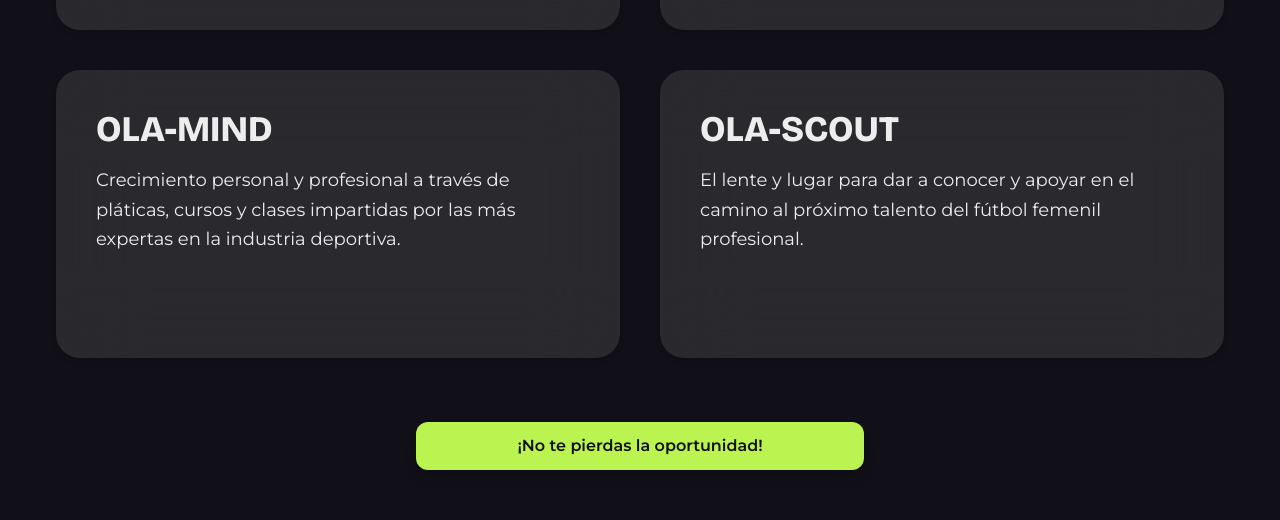
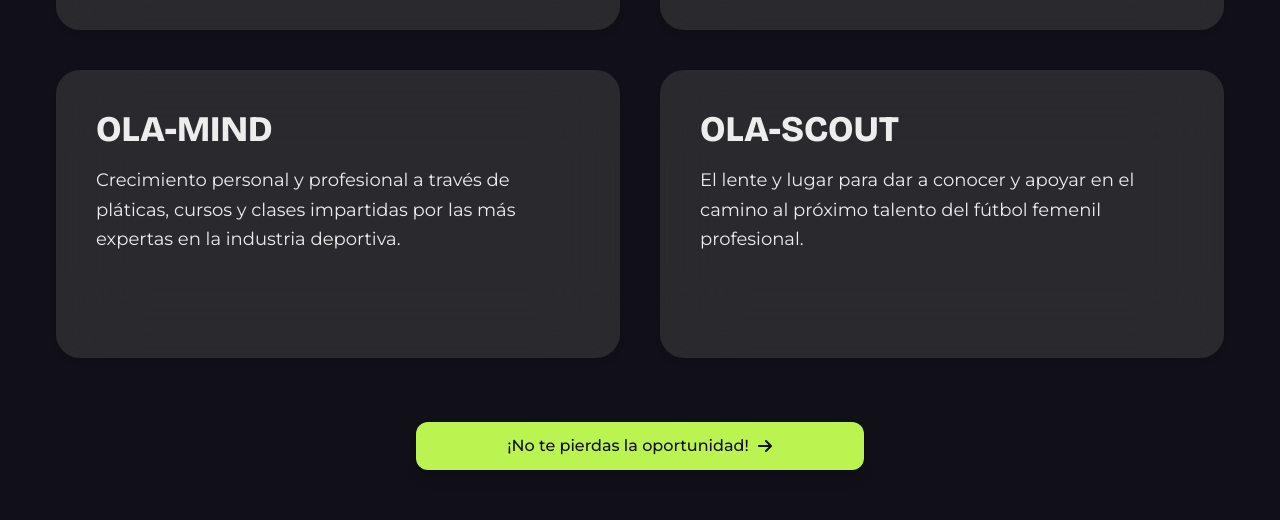
Before and after one commit to olafut/landing-olafut, a Next.js app: page / in a window 1280 px wide. Shown: the part 2040-2560 px from the top of the page. Built offline with nearby package versions, Linux system fonts and the light colour scheme.

Commit message:
refactor: implement Footer and ProductsSection components for improved layout and structure

```diff
--- /dev/null
+++ b/src/app/_components/Footer.tsx
@@ -0,0 +1,11 @@
+export const Footer = () => {
+  return (
+    <footer className="bg-foreground rounded-t-5xl p-10 h-full">
+      <div className="container grid grid-cols-3 h-full mx-auto">
+        <p className="text-background text-center">Redes Sociales</p>
+        <p className="text-background text-center">Olafut</p>
+        <p className="text-background text-center">Contacto</p>
+      </div>
+    </footer>
+  );
+};
--- /dev/null
+++ b/src/app/_components/ProductsSection.tsx
@@ -0,0 +1,56 @@
+import { FaArrowRight } from 'react-icons/fa6';
+import { Button, Paragraph, Title } from './ui';
+
+export const ProductsSection = () => {
+  return (
+    <section className="my-12 flex flex-col gap-6 text-left container mx-auto px-6 md:px-14">
+      <Title
+        level="h2"
+        className="py-10 text-4xl lg:text-6xl max-w-2xl font-black"
+      >
+        ¿Cómo vamos a construir el CAMINO?
+      </Title>
+
+      <div className="grid grid-cols-1 lg:grid-cols-2 gap-10">
+        <article className="bg-neutral-600/40 min-h-72 backdrop-blur-2xl p-10 rounded-3xl shadow-md flex flex-col gap-4">
+          <Title level="h4" className="text-3xl lg:text-4xl font-black">
+            OLA-CAST
+          </Title>
+          <Paragraph>
+            El micrófono puede ser tuyo. Participa para ser parte de las
+            transmisiones en vivo y de nuestro Podcast.
+          </Paragraph>
+        </article>
+        <article className="bg-neutral-600/40 min-h-72 backdrop-blur-2xl p-10 rounded-3xl shadow-md flex flex-col gap-4">
+          <Title level="h4" className="text-3xl lg:text-4xl font-black">
+            OLA-GAMES
+          </Title>
+          <Paragraph>Torneos y eventos con formatos innovadores</Paragraph>
+        </article>
+        <article className="bg-neutral-600/40 min-h-72 backdrop-blur-2xl p-10 rounded-3xl shadow-md flex flex-col gap-4">
+          <Title level="h4" className="text-3xl lg:text-4xl font-black">
+            OLA-MIND
+          </Title>
+          <Paragraph>
+            Crecimiento personal y profesional a través de pláticas, cursos y
+            clases impartidas por las más expertas en la industria deportiva.
+          </Paragraph>
+        </article>
+        <article className="bg-neutral-600/40 min-h-72 backdrop-blur-2xl p-10 rounded-3xl shadow-md flex flex-col gap-4">
+          <Title level="h4" className="text-3xl lg:text-4xl font-black">
+            OLA-SCOUT
+          </Title>
+          <Paragraph>
+            El lente y lugar para dar a conocer y apoyar en el camino al próximo
+            talento del fútbol femenil profesional.
+          </Paragraph>
+        </article>
+      </div>
+
+      <Button className="mx-auto my-10">
+        ¡No te pierdas la oportunidad!
+        <FaArrowRight />
+      </Button>
+    </section>
+  );
+};
--- a/src/app/_components/ui/Button.tsx
+++ b/src/app/_components/ui/Button.tsx
@@ -6,7 +6,7 @@ export const Button: FC<BaseProps> = ({ children, className, style }) => {
   return (
     <button
       className={twMerge(
-        'px-4 py-3 bg-lime-300 hover:bg-lime-400 text-background rounded-xl text-md font-semibold shadow-lg hover:shadow-xl transition-all duration-300 w-full font-alt flex items-center gap-2 justify-center cursor-pointer max-w-md',
+        'px-4 py-3 bg-lime-300 hover:bg-lime-400 text-background rounded-xl text-md font-medium shadow-lg hover:shadow-xl transition-all duration-300 w-full font-alt flex items-center gap-2 justify-center cursor-pointer max-w-md',
         className,
       )}
       style={style}
--- a/src/app/layout.tsx
+++ b/src/app/layout.tsx
@@ -2,6 +2,7 @@ import './globals.css';
 import type { Metadata } from 'next';
 import { Bricolage_Grotesque, Montserrat } from 'next/font/google';
 import type { PropsWithChildren } from 'react';
+import { Footer } from './_components/Footer';
 import { Header } from './_components/Header';
 
 const bricolageFont = Bricolage_Grotesque({
@@ -30,14 +31,7 @@ export default function RootLayout({ children }: Readonly<PropsWithChildren>) {
       <body className="bg-background text-foreground font-sans transition-colors duration-500">
         <Header />
         {children}
-
-        <footer className="bg-foreground rounded-t-5xl p-10 h-full">
-          <div className="container grid grid-cols-3 h-full">
-            <p className="text-background text-center">Redes Sociales</p>
-            <p className="text-background text-center">Olafut</p>
-            <p className="text-background text-center">Contacto</p>
-          </div>
-        </footer>
+        <Footer />
       </body>
     </html>
   );
--- a/src/app/page.tsx
+++ b/src/app/page.tsx
@@ -1,61 +1,13 @@
 import { ContentSection } from './_components/ContentSection';
 import { HeroSection } from './_components/HeroSection';
-import { Button, Paragraph, Title } from './_components/ui';
+import { ProductsSection } from './_components/ProductsSection';
 
 export default function Home() {
   return (
     <main>
       <HeroSection />
       <ContentSection />
-
-      <section className="my-12 flex flex-col gap-6 text-left container mx-auto px-6 md:px-14">
-        <Title
-          level="h2"
-          className="py-10 text-4xl lg:text-6xl max-w-2xl font-black"
-        >
-          ¿Cómo vamos a construir el CAMINO?
-        </Title>
-
-        <div className="grid grid-cols-1 lg:grid-cols-2 gap-10">
-          <article className="bg-neutral-600/40 min-h-72 backdrop-blur-2xl p-10 rounded-3xl shadow-md flex flex-col gap-4">
-            <Title level="h4" className="text-3xl lg:text-4xl font-black">
-              OLA-CAST
-            </Title>
-            <Paragraph>
-              El micrófono puede ser tuyo. Participa para ser parte de las
-              transmisiones en vivo y de nuestro Podcast.
-            </Paragraph>
-          </article>
-          <article className="bg-neutral-600/40 min-h-72 backdrop-blur-2xl p-10 rounded-3xl shadow-md flex flex-col gap-4">
-            <Title level="h4" className="text-3xl lg:text-4xl font-black">
-              OLA-GAMES
-            </Title>
-            <Paragraph>Torneos y eventos con formatos innovadores</Paragraph>
-          </article>
-          <article className="bg-neutral-600/40 min-h-72 backdrop-blur-2xl p-10 rounded-3xl shadow-md flex flex-col gap-4">
-            <Title level="h4" className="text-3xl lg:text-4xl font-black">
-              OLA-MIND
-            </Title>
-            <Paragraph>
-              Crecimiento personal y profesional a través de pláticas, cursos y
-              clases impartidas por las más expertas en la industria deportiva.
-            </Paragraph>
-          </article>
-          <article className="bg-neutral-600/40 min-h-72 backdrop-blur-2xl p-10 rounded-3xl shadow-md flex flex-col gap-4">
-            <Title level="h4" className="text-3xl lg:text-4xl font-black">
-              OLA-SCOUT
-            </Title>
-            <Paragraph>
-              El lente y lugar para dar a conocer y apoyar en el camino al
-              próximo talento del fútbol femenil profesional.
-            </Paragraph>
-          </article>
-        </div>
-
-        <Button className="mx-auto my-10">
-          ¡No te pierdas la oportunidad!
-        </Button>
-      </section>
+      <ProductsSection />
     </main>
   );
 }
```
